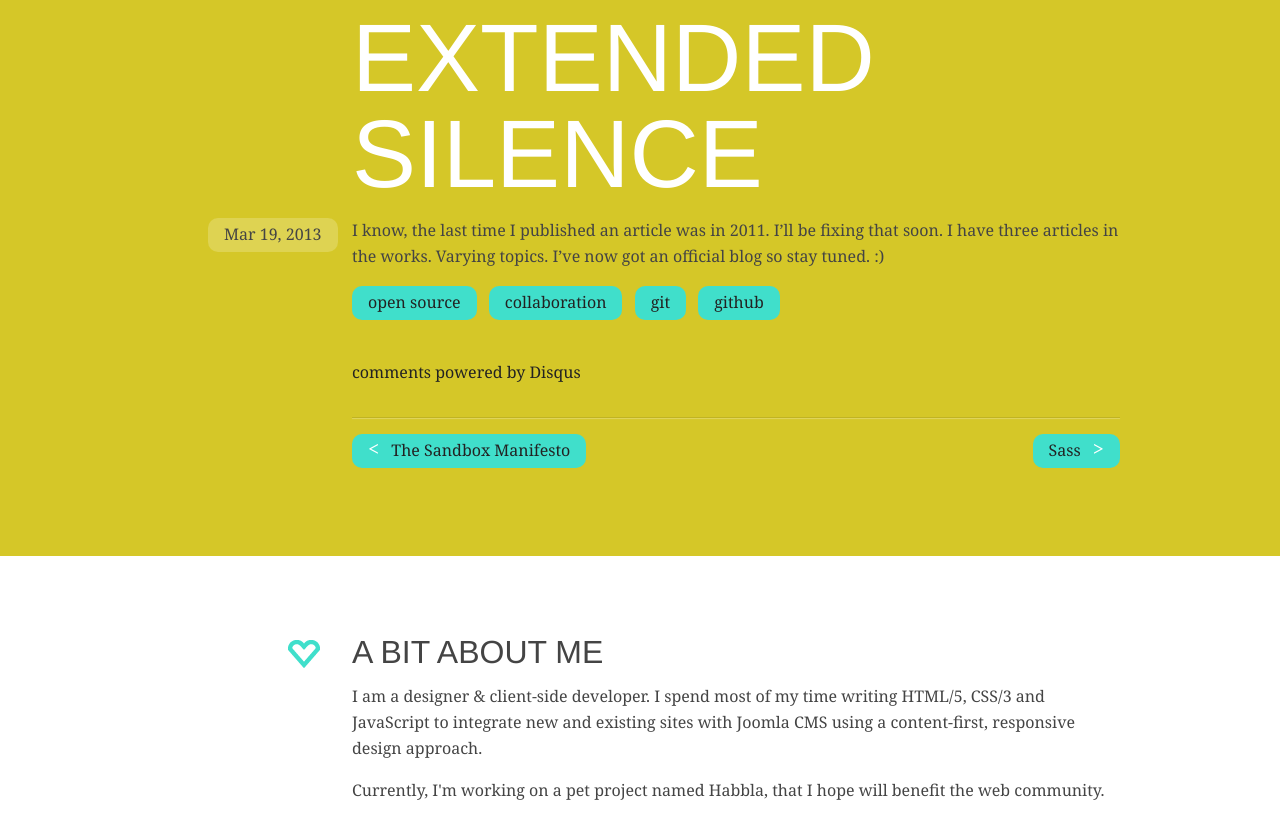
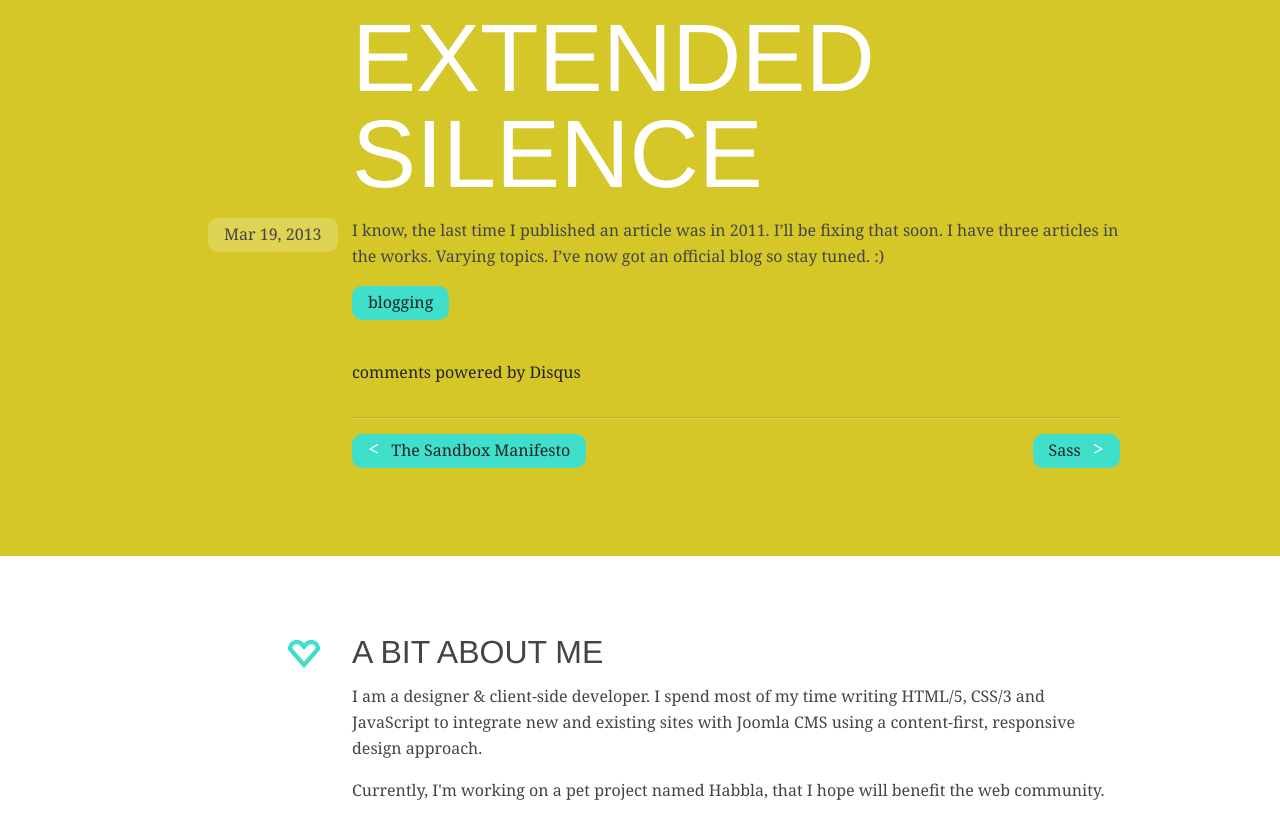
Before and after one commit to CristinaSolana/cristinasolana.me, a Jekyll site: the page built from _posts/2013-03-19-silence.md, in a window 1280 px wide and 900 px high, scrolled down 592 px. Shown: the top 839 px of the window. Built offline with Jekyll 4.4.1, drawn with Linux system fonts in a browser that asks for light colours; comment, search, counter and statistics services are not loaded.

Commit message:
remove tags mistakenly placed

```diff
--- a/_posts/2013-03-19-silence.md
+++ b/_posts/2013-03-19-silence.md
@@ -5,7 +5,7 @@ description: "Justifying my lacking of writing for the past year"
 date: 2013-03-19 22:37
 comments: true
 categories: blog
-tags: [open source, collaboration, git, github]
+tags: [blogging]
 ---
 
 I know, the last time I published an article was in 2011. I'll be fixing that soon. I have three articles in the works. Varying topics. I've now got an official blog so stay tuned. :)
```
